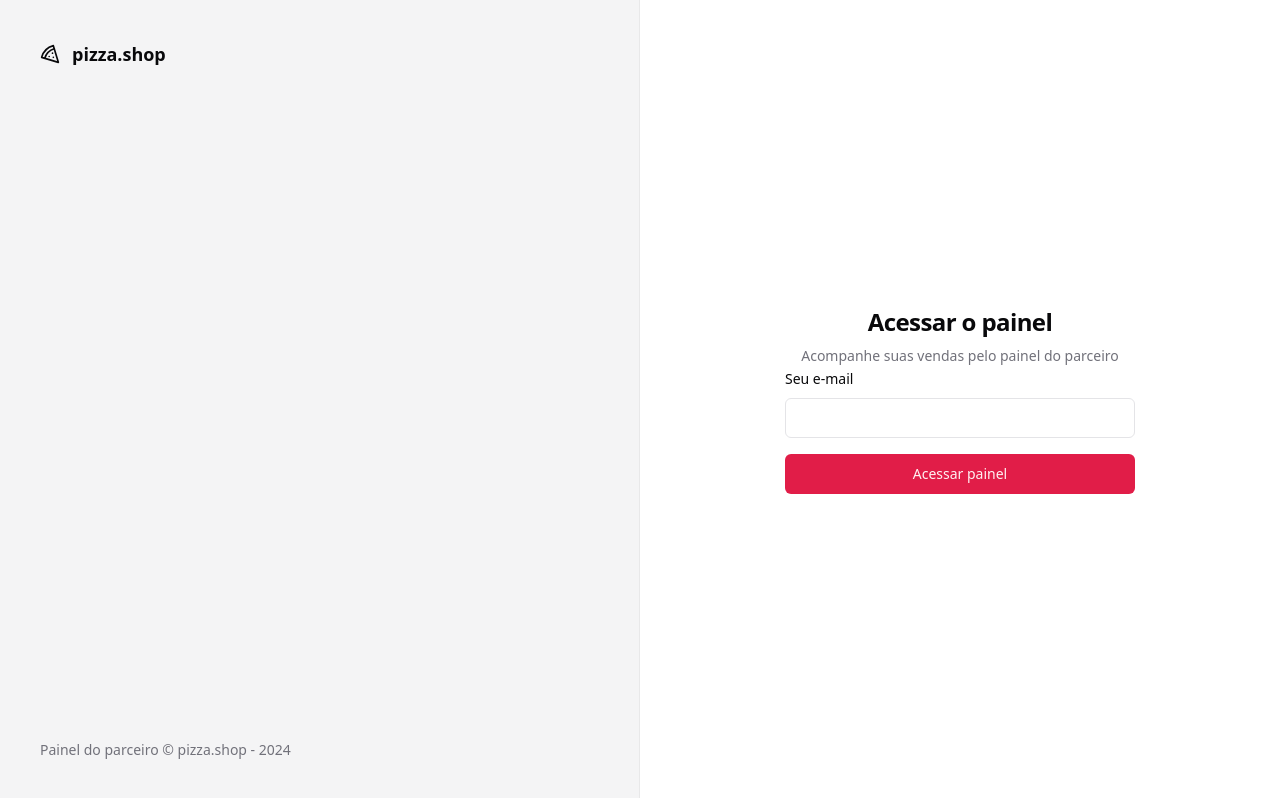
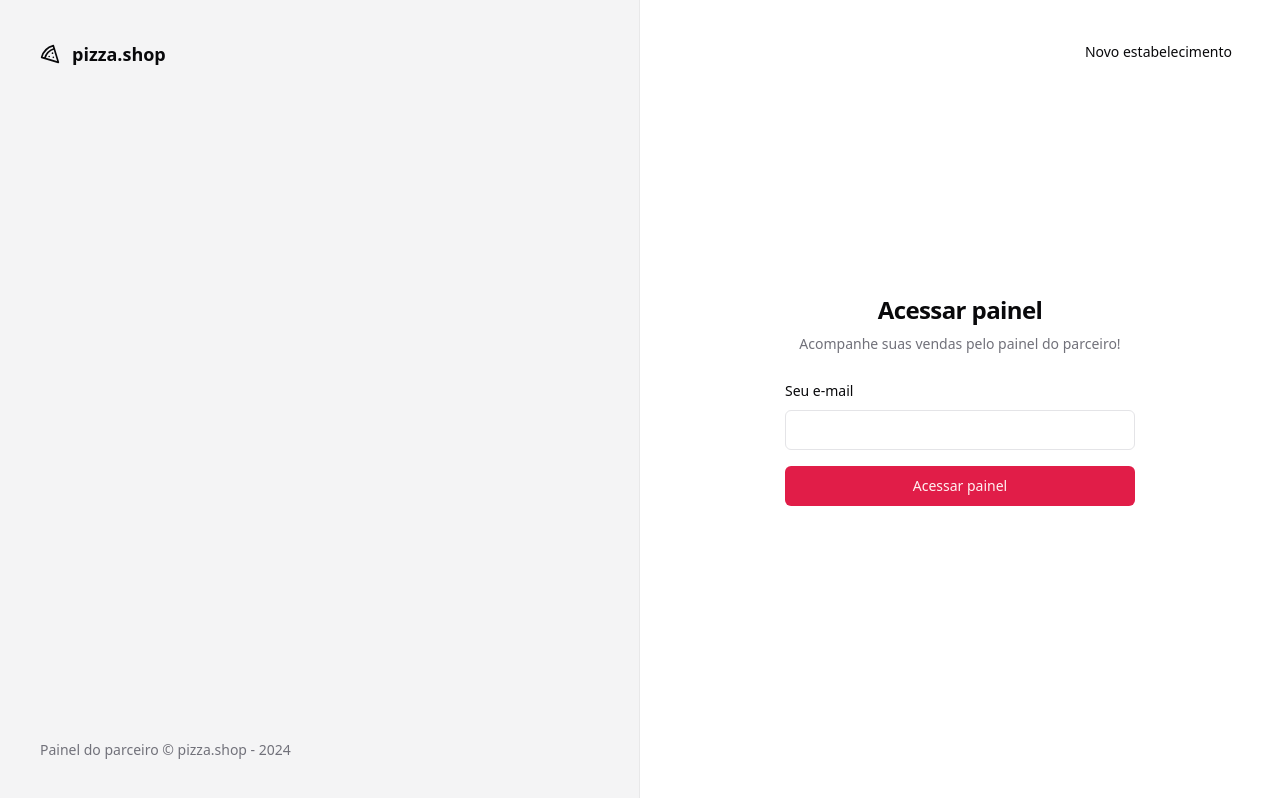
Before and after one commit to gabjohann/pizzashop, a React (Vite) app: page /sign-in in a window 1280 px wide. Built offline with nearby package versions, Linux system fonts and the light colour scheme.

Commit message:
feat: redirect user to sign up

```diff
--- a/src/pages/auth/sign-in.tsx
+++ b/src/pages/auth/sign-in.tsx
@@ -1,5 +1,6 @@
 import { Helmet } from 'react-helmet-async'
 import { useForm } from 'react-hook-form'
+import { Link } from 'react-router-dom'
 import { toast } from 'sonner'
 import { z } from 'zod'
 
@@ -20,14 +21,14 @@ export function SignIn() {
     formState: { isSubmitting },
   } = useForm<SignInForm>()
 
-  async function handleSign(data: SignInForm) {
+  async function handleSignIn(data: SignInForm) {
     try {
       await new Promise((resolve) => setTimeout(resolve, 2000))
 
       toast.success('Enviamos um link de autenticação para seu e-mail.', {
         action: {
           label: 'Reenviar',
-          onClick: () => handleSign(data),
+          onClick: () => handleSignIn(data),
         },
       })
     } catch {
@@ -40,17 +41,21 @@ export function SignIn() {
       <Helmet title="Login" />
 
       <div className="p-8">
-        <div className="flex w-[350px] flex-col justify-center gap-6"></div>
+        <Button variant="ghost" asChild className="absolute right-8 top-8">
+          <Link to="/sign-up">Novo estabelecimento</Link>
+        </Button>
+
+        <div className="flex w-[350px] flex-col justify-center gap-6">
           <div className="flex flex-col gap-2 text-center">
             <h1 className="text-2xl font-semibold tracking-tight">
-            Acessar o painel
+              Acessar painel
             </h1>
             <p className="text-sm text-muted-foreground">
-            Acompanhe suas vendas pelo painel do parceiro
+              Acompanhe suas vendas pelo painel do parceiro!
             </p>
           </div>
 
-        <form onSubmit={handleSubmit(handleSign)} className="space-y-4">
+          <form className="space-y-4" onSubmit={handleSubmit(handleSignIn)}>
             <div className="space-y-2">
               <Label htmlFor="email">Seu e-mail</Label>
               <Input id="email" type="email" {...register('email')} />
@@ -61,6 +66,7 @@ export function SignIn() {
             </Button>
           </form>
         </div>
+      </div>
     </>
   )
 }
```
Lines whose indentation alone changed are shown as unchanged.
